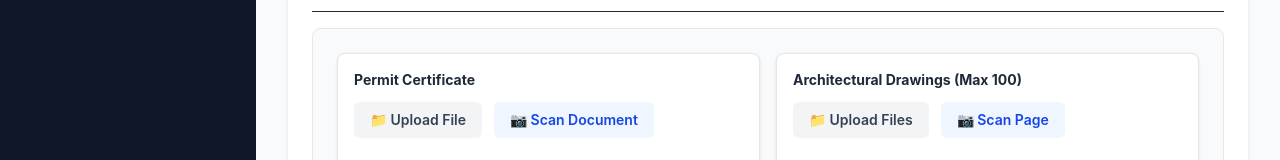
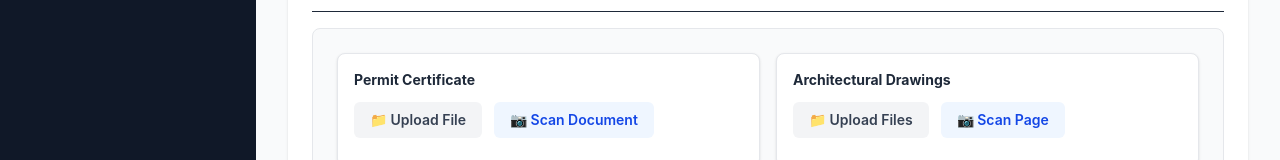
Before and after one commit to cagegbeku-droid/nipma-bpms, a React (Vite) app in the folder np-bpms-frontend/: page /permits/new in a window 1280 px wide. Shown: the part 521-681 px from the top of the page. Built offline with nearby package versions, Linux system fonts and the light colour scheme.

Commit message:
Automated backup

```diff
--- a/np-bpms-frontend/src/pages/NewPermit.jsx
+++ b/np-bpms-frontend/src/pages/NewPermit.jsx
@@ -150,7 +150,7 @@ const NewPermit = () => {
           <h2 className="text-lg font-semibold text-gray-800 border-b pb-2 mb-4">3. Document Vault</h2>
           <div className="grid grid-cols-1 md:grid-cols-2 gap-4 bg-gray-50 p-6 rounded-lg border border-gray-200">
             {renderDocumentUpload("Permit Certificate", "certificate", false)}
-            {renderDocumentUpload("Architectural Drawings (Max 100)", "drawings", true)}
+            {renderDocumentUpload("Architectural Drawings", "drawings", true)}
             {/* Updated Field */}
             {renderDocumentUpload("Permit Form", "permitForm", true)}
             {renderDocumentUpload("Receipts", "receipts", true)}
```
